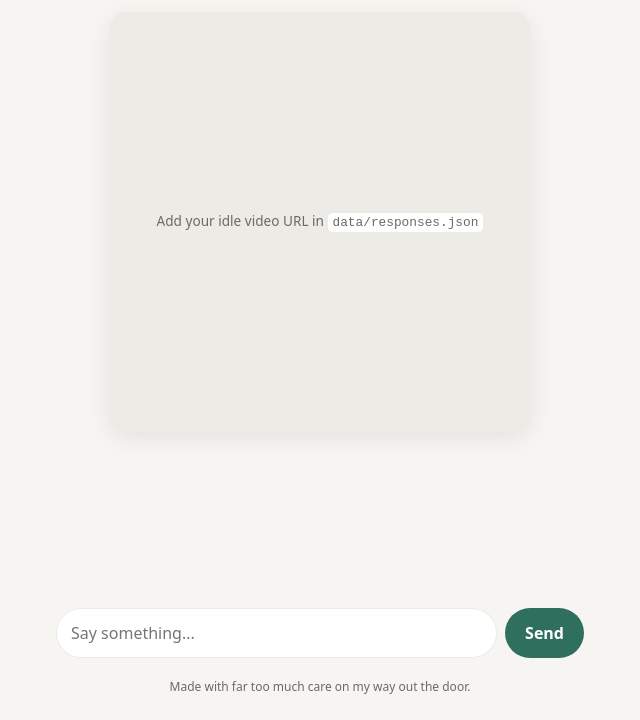
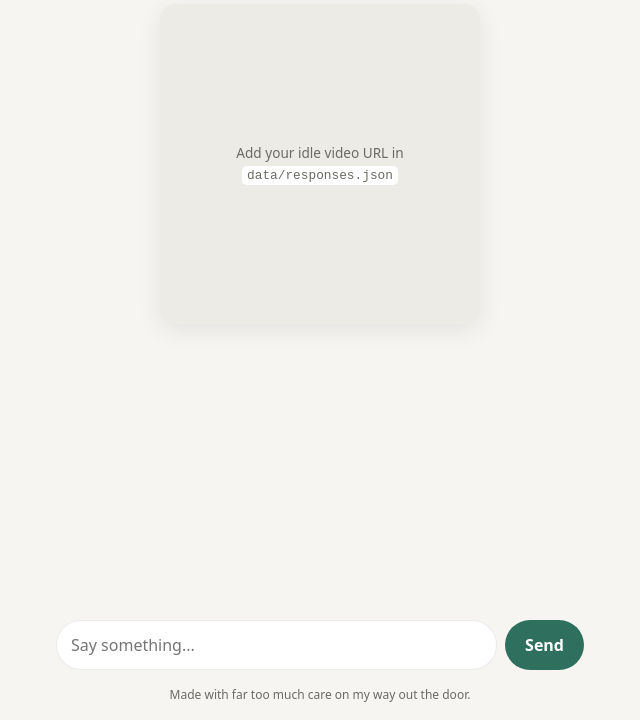
Before and after one commit to Ethos8588/Bobblehead-Ethos, a website: page public/index.html in a window 1280 px wide. Shown: the part 80-800 px from the top of the page, without its empty margins (320-960 px from the left). Drawn offline with Linux system fonts and the light colour scheme; no server answers.

Commit message:
Update style.css

```diff
--- a/public/style.css
+++ b/public/style.css
@@ -52,15 +52,23 @@
   -webkit-font-smoothing: antialiased;
 }
 
+/* The page is a fixed-height app shell: header, video and composer stay put,
+   and only the conversation scrolls. That keeps the video on screen no matter
+   how long the chat gets. */
 .page {
   max-width: 560px;
   margin: 0 auto;
-  padding: 24px 16px calc(24px + env(safe-area-inset-bottom));
+  padding: 20px 16px calc(16px + env(safe-area-inset-bottom));
   display: flex;
   flex-direction: column;
-  gap: 20px;
-  min-height: 100dvh;
+  gap: 16px;
+  height: 100dvh;
+  overflow: hidden;
 }
+
+.header,
+.stage,
+.composer { flex: 0 0 auto; }
 
 /* ---------------- Header ---------------- */
 
@@ -91,7 +99,9 @@
 .stage-inner {
   position: relative;
   width: 100%;
-  max-width: var(--stage-max);
+  /* Capped by height as well as width, so on a short screen the video shrinks
+     instead of squeezing the chat out of existence. */
+  max-width: min(var(--stage-max), 40dvh);
   aspect-ratio: var(--stage-ratio);
   border-radius: var(--radius);
   overflow: hidden;
@@ -151,7 +161,15 @@
 
 /* ---------------- Conversation ---------------- */
 
-.conversation { flex: 1 1 auto; }
+/* The only scrolling region on the page. */
+.conversation {
+  flex: 1 1 auto;
+  min-height: 0;          /* without this, flex refuses to let it shrink */
+  overflow-y: auto;
+  overscroll-behavior: contain;
+  padding-right: 4px;     /* keeps bubbles clear of the scrollbar */
+  scrollbar-width: thin;
+}
 
 .messages {
   list-style: none;
@@ -219,12 +237,8 @@
 /* ---------------- Composer ---------------- */
 
 .composer {
-  position: sticky;
-  bottom: 0;
   display: flex;
   gap: 8px;
-  padding-top: 4px;
-  background: linear-gradient(to top, var(--bg) 65%, transparent);
 }
 
 .composer-input {
@@ -259,12 +273,21 @@
 /* ---------------- Footer ---------------- */
 
 .footer {
+  flex: 0 0 auto;
   text-align: center;
   color: var(--ink-soft);
   font-size: 0.75rem;
 }
 
 .footer p { margin: 0; }
+
+/* On short screens (most phones, especially with the keyboard open) drop the
+   footer and tighten the header so the chat keeps some room. */
+@media (max-height: 720px) {
+  .footer { display: none; }
+  .page { gap: 12px; padding-top: 14px; }
+  .intro { display: none; }
+}
 
 .visually-hidden {
   position: absolute;
```
